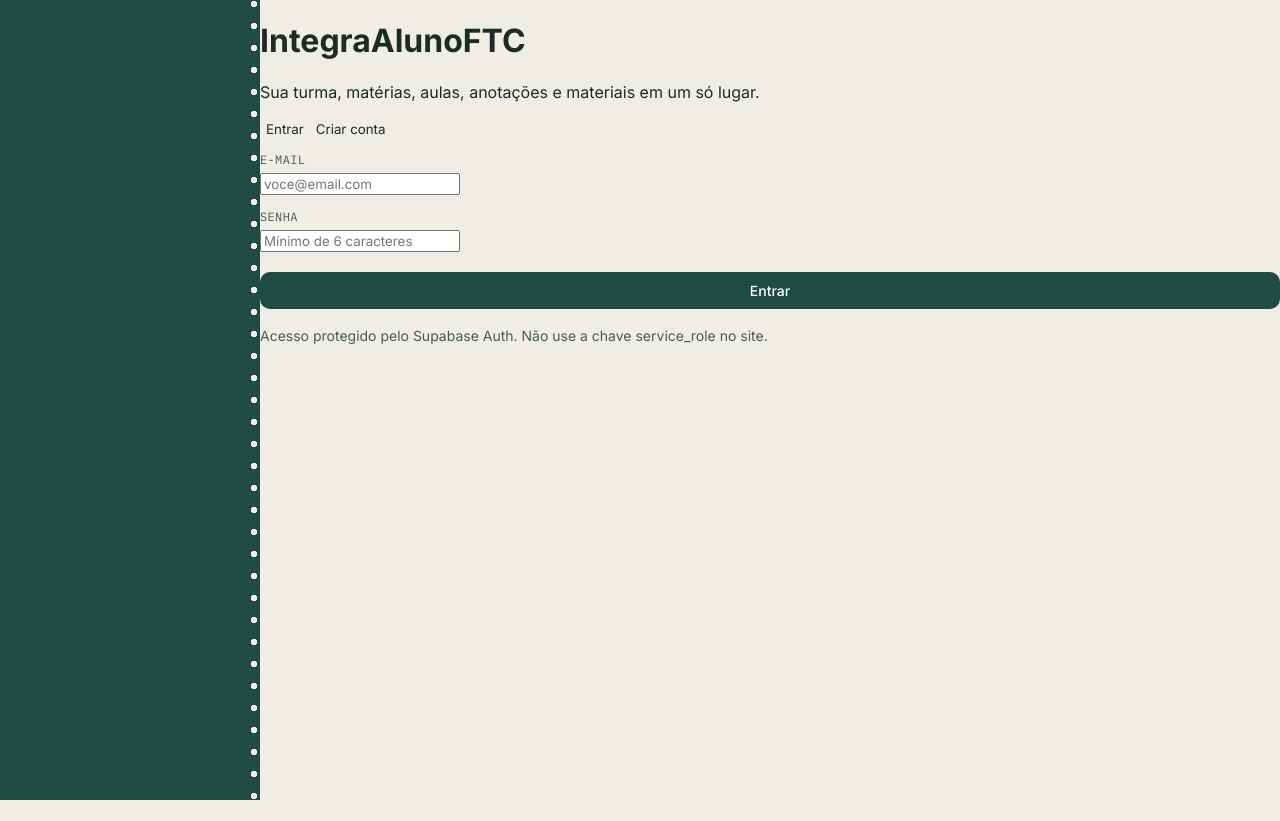
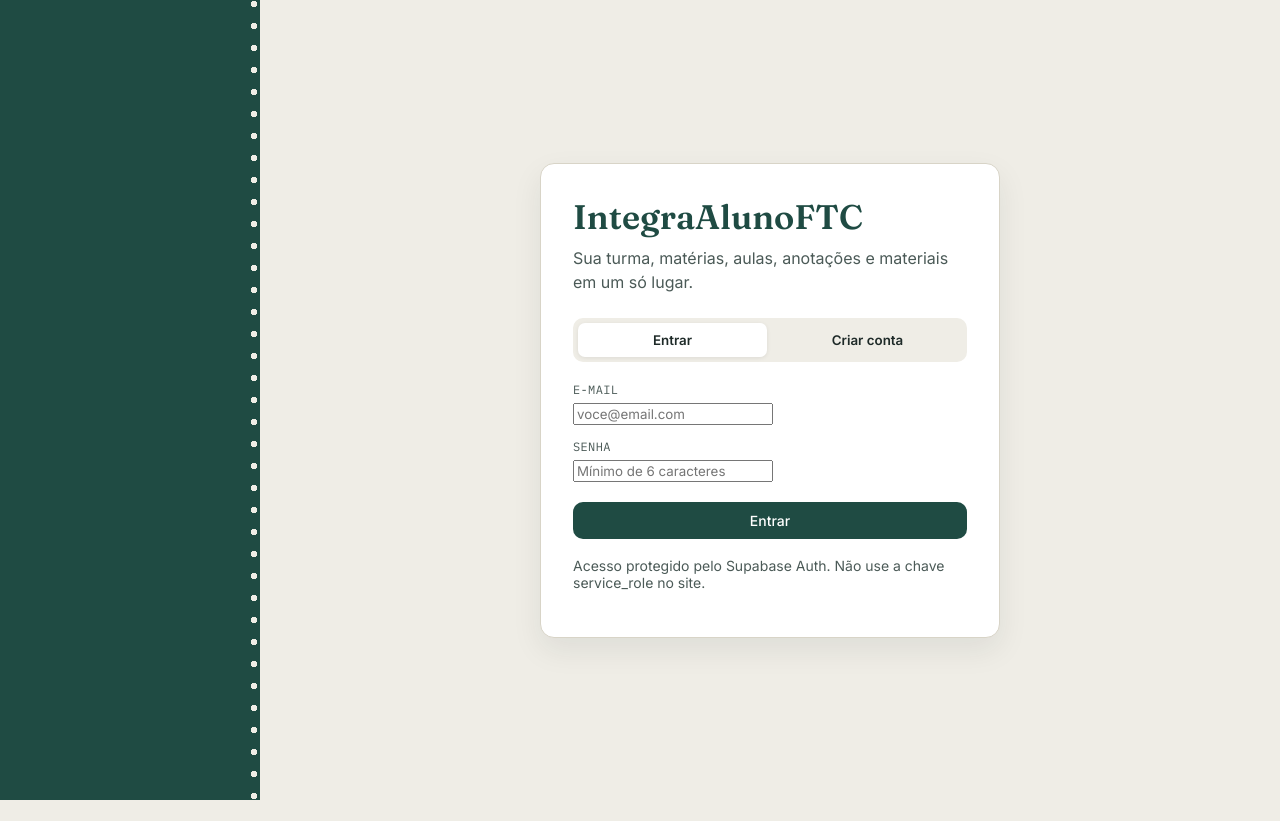
Before and after one commit to GabrielSanOfficial/IntegraAlunoFTC, a plain HTML site: page index.html in a window 1280 px wide. After the commit the page ends 800 px from the top, so only its background shows below. Drawn offline with nearby package versions, Linux system fonts and the light colour scheme.

Commit message:
Update style.css

```diff
--- a/style.css
+++ b/style.css
@@ -44,9 +44,8 @@ a { color: inherit; text-decoration: none; }
 /* =========================================================
    Layout
    ========================================================= */
-.layout { min-height: 100vh; position: relative; }
-.main { flex: 1; min-width: 0; margin-left: 260px; transition: margin-left 0.25s ease; }
-.sidebar.collapsed ~ .main { margin-left: 68px; }
+.layout { display: flex; min-height: 100vh; }
+.main { flex: 1; min-width: 0; }
 .page { max-width: 960px; margin: 0 auto; padding: 40px 24px; display: flex; flex-direction: column; gap: 32px; }
 .page-narrow { max-width: 640px; }
 
@@ -54,11 +53,9 @@ a { color: inherit; text-decoration: none; }
    Sidebar — elemento assinatura: borda "perfurada" de espiral
    ========================================================= */
 .sidebar {
-  position: fixed;
+  position: sticky;
   top: 0;
-  left: 0;
   height: 100vh;
-  z-index: 10;
   flex-shrink: 0;
   background: var(--color-pine);
   color: var(--color-paper);
@@ -66,6 +63,7 @@ a { color: inherit; text-decoration: none; }
   flex-direction: column;
   width: 260px;
   transition: width 0.25s ease;
+  position: relative;
 }
 .sidebar.collapsed { width: 68px; }
 .sidebar::before {
@@ -91,7 +89,7 @@ a { color: inherit; text-decoration: none; }
 .sidebar-user-label { font-size: 13px; color: rgba(255,255,255,0.7); line-height: 1; margin: 0 0 4px; }
 .sidebar-user-name { font-family: var(--font-display); font-weight: 600; margin: 0; white-space: nowrap; overflow: hidden; text-overflow: ellipsis; }
 
-.sidebar-nav { flex: 1; padding: 16px 8px; display: flex; flex-direction: column; gap: 4px; overflow-y: auto; }
+.sidebar-nav { flex: 1; padding: 16px 8px; display: flex; flex-direction: column; gap: 4px; }
 .nav-link {
   display: flex; align-items: center; gap: 12px;
   padding: 10px 12px; border-radius: 8px;
@@ -334,3 +332,22 @@ select.field { width: 100%; border: 1px solid var(--color-line); border-radius:
 .back-link:hover { color: var(--color-ink); }
 
 .status-banner { font-size: 13px; padding: 10px 16px; border-radius: 10px; background: rgba(228,166,58,0.15); color: var(--color-ink); margin-bottom: -8px; }
+
+
+/* =========================================================
+   Supabase / Auth / System states
+   ========================================================= */
+.auth-screen{min-height:100vh;display:grid;place-items:center;padding:24px;background:var(--color-paper)}
+.auth-card{width:min(460px,100%);background:#fff;border:1px solid var(--color-line);border-radius:14px;padding:32px;box-shadow:0 12px 30px rgba(30,42,40,.08)}
+.auth-brand{font-family:var(--font-display);font-size:34px;font-weight:600;color:var(--color-pine);margin:0 0 8px}
+.auth-subtitle{color:var(--color-ink-soft);margin:0 0 24px;line-height:1.5}
+.auth-tabs{display:flex;gap:6px;margin-bottom:20px;background:var(--color-paper);padding:5px;border-radius:10px}
+.auth-tab{flex:1;padding:9px;border-radius:7px;font-weight:600}
+.auth-tab.active{background:#fff;box-shadow:0 1px 4px rgba(0,0,0,.08)}
+.auth-error{background:#fff0f1;border:1px solid #e5a8ae;color:#8f2632;border-radius:8px;padding:10px 12px;font-size:13px;margin-bottom:14px}
+.auth-success{background:#eef8f3;border:1px solid #a9d7c2;color:#205f48;border-radius:8px;padding:10px 12px;font-size:13px;margin-bottom:14px}
+.system-bar{display:flex;justify-content:flex-end;gap:8px;margin-bottom:-16px}
+.btn-danger{background:#fff0f1;color:#8f2632;border:1px solid #e5a8ae}
+.btn-danger:hover{background:#ffe3e5}
+.loading-state{display:grid;place-items:center;min-height:50vh;color:var(--color-ink-soft)}
+.status-dot{width:7px;height:7px;border-radius:50%;display:inline-block;background:#5b9b79;margin-right:5px}
```
